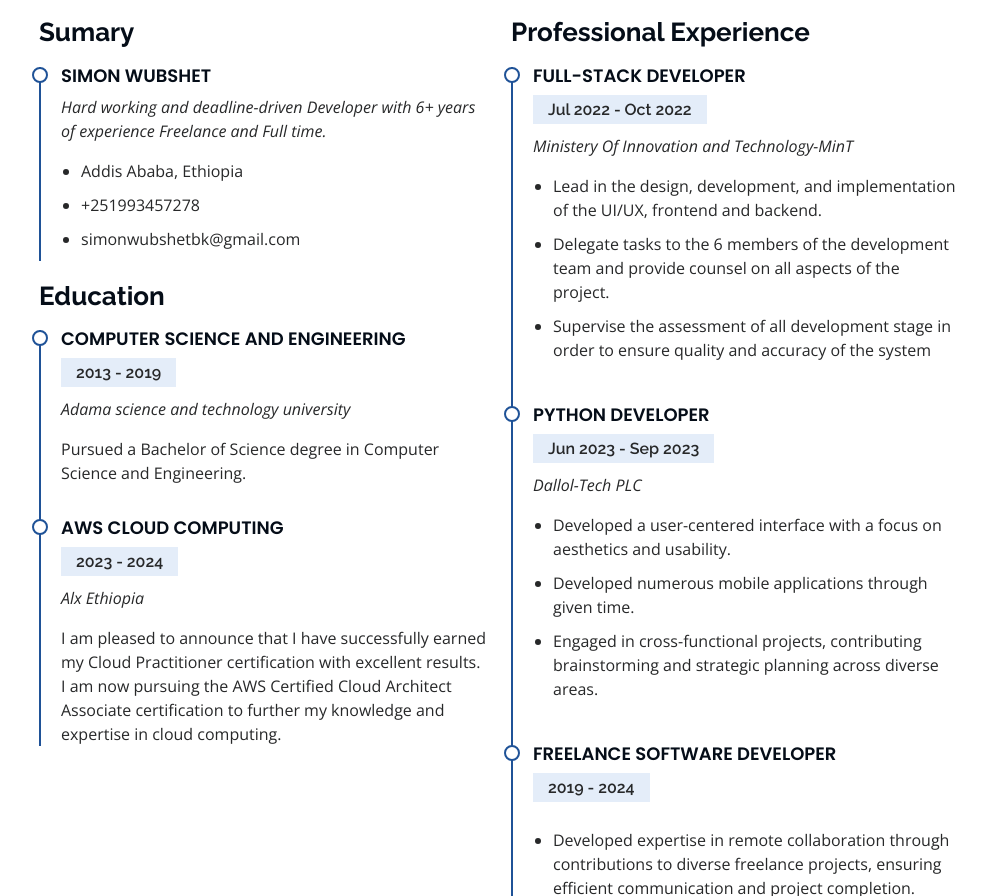
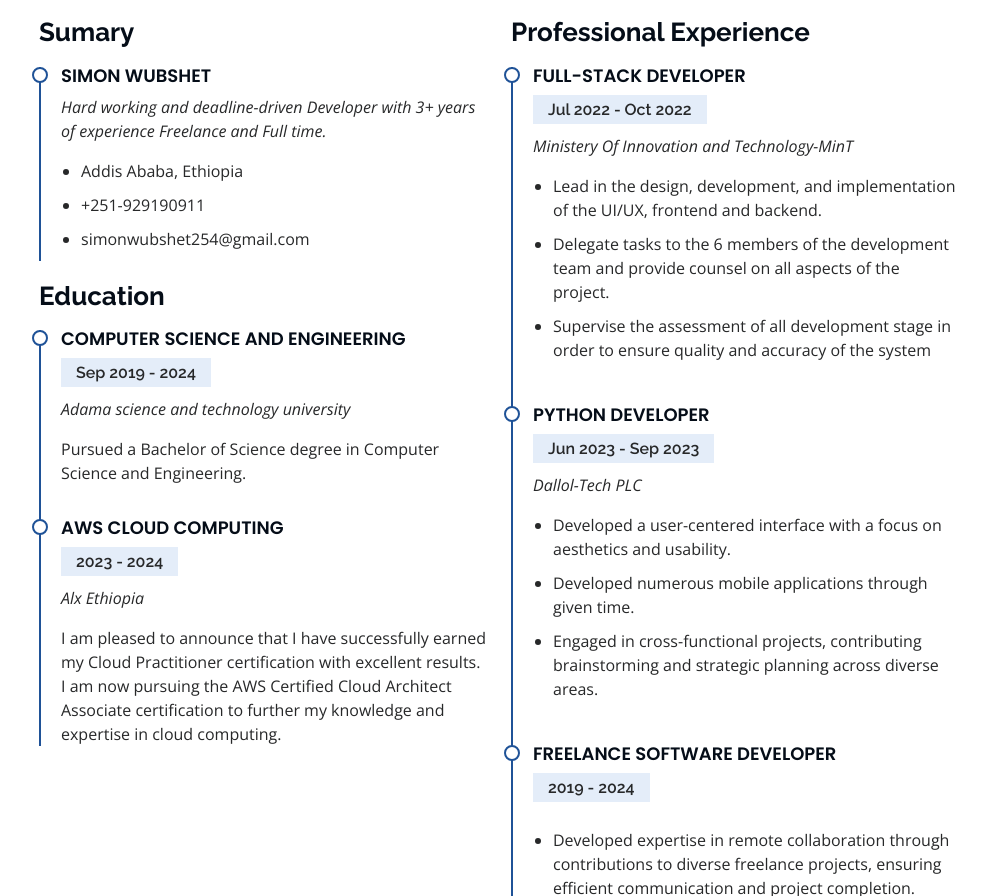
Before and after one commit to simaG19/Portfolio1, a plain HTML site: page index.html in a window 1280 px wide. Shown: the part 2103-2999 px from the top of the page, without its empty margins (291-1277 px from the left). Drawn offline with nearby package versions, Linux system fonts and the light colour scheme.

Commit message:
Update index.html

```diff
--- a/index.html
+++ b/index.html
@@ -214,18 +214,18 @@
             <h3 class="resume-title">Sumary</h3>
             <div class="resume-item pb-0">
               <h4>Simon Wubshet</h4>
-              <p><em>Hard working and deadline-driven Developer with 6+ years of experience Freelance and Full time.</em></p>
+              <p><em>Hard working and deadline-driven Developer with 3+ years of experience Freelance and Full time.</em></p>
               <ul>
                 <li>Addis Ababa, Ethiopia </li>
-                <li>+251993457278</li>
-                <li>simonwubshetbk@gmail.com</li>
+                <li>+251-929190911</li>
+                <li>simonwubshet254@gmail.com</li>
               </ul>
             </div>
 
             <h3 class="resume-title">Education</h3>
             <div class="resume-item">
               <h4>Computer science and engineering</h4>
-              <h5>2013 - 2019</h5>
+              <h5>Sep 2019 - 2024</h5>
               <p><em>Adama science and technology university</em></p>
               <p>Pursued a Bachelor of Science degree in Computer Science and Engineering.</p>
             </div>
```
